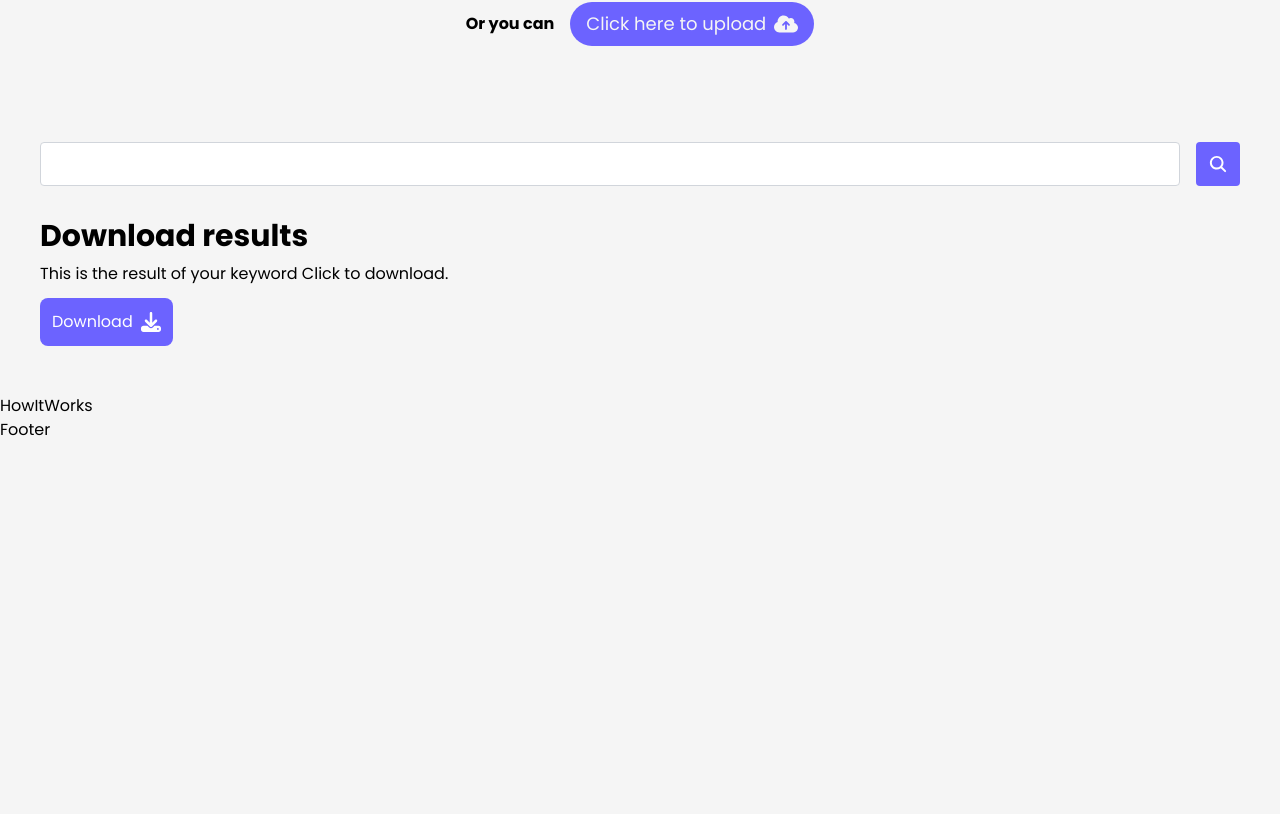
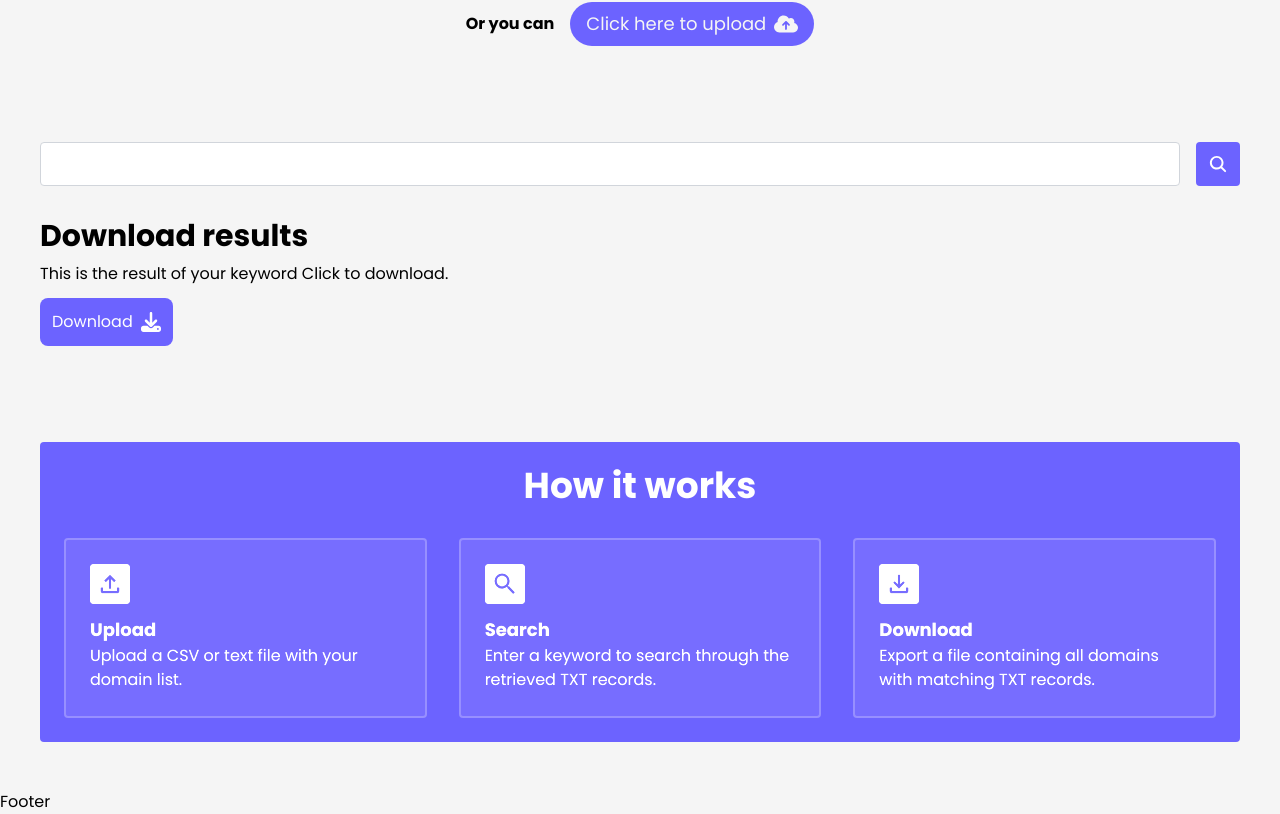
Before and after one commit to Alamiz/domains-lab, a React (Vite) app: page / in a window 1280 px wide. Shown: the part 529-1343 px from the top of the page. Before the commit the page ends 971 px from the top, so only its background shows below. Built offline with nearby package versions, Linux system fonts and the light colour scheme.

Commit message:
How it works section

```diff
--- a/src/components/instructionCard/InstructionCard.jsx
+++ b/src/components/instructionCard/InstructionCard.jsx
@@ -1,6 +1,10 @@
-const InstructionCard = () => {
+const InstructionCard = ({title, description, icon}) => {
   return (
-    <div>InstructionCard</div>
+    <div className="p-6 rounded bg-primary brightness-110 border-2 border-white/20 text-white">
+      {icon}
+      <p className="text-lg font-bold">{title}</p>
+      <p>{description}</p>
+    </div>
   )
 }
 
--- a/src/containers/howItWorks/HowItWorks.jsx
+++ b/src/containers/howItWorks/HowItWorks.jsx
@@ -1,6 +1,20 @@
+import { InstructionCard } from "../../components"
+import { MdOutlineFileUpload } from "react-icons/md";
+import { MdOutlineFileDownload } from "react-icons/md";
+import { MdSearch } from "react-icons/md";
+
 const HowItWorks = () => {
   return (
-    <div>HowItWorks</div>
+    <section>
+      <div className="container flex flex-col items-center justify-center gap-8 bg-primary rounded p-6">
+        <p className="text-4xl font-bold text-center text-white">How it works</p>
+        <div className="flex flex-col gap-4 md:gap-8 md:grid md:grid-cols-3">
+          <InstructionCard icon={<MdOutlineFileUpload size={40} className="text-primary rounded bg-white p-1.5 mb-3"/>} title="Upload" description="Upload a CSV or text file with your domain list."/>
+          <InstructionCard  icon={<MdSearch size={40} className="text-primary rounded bg-white p-1.5 mb-3"/>} title="Search" description="Enter a keyword to search through the retrieved TXT records."/>
+          <InstructionCard  icon={<MdOutlineFileDownload size={40} className="text-primary rounded bg-white p-1.5 mb-3"/>} title="Download" description="Export a file containing all domains with matching TXT records."/>
+        </div>
+      </div>
+    </section>
   )
 }
 
```
